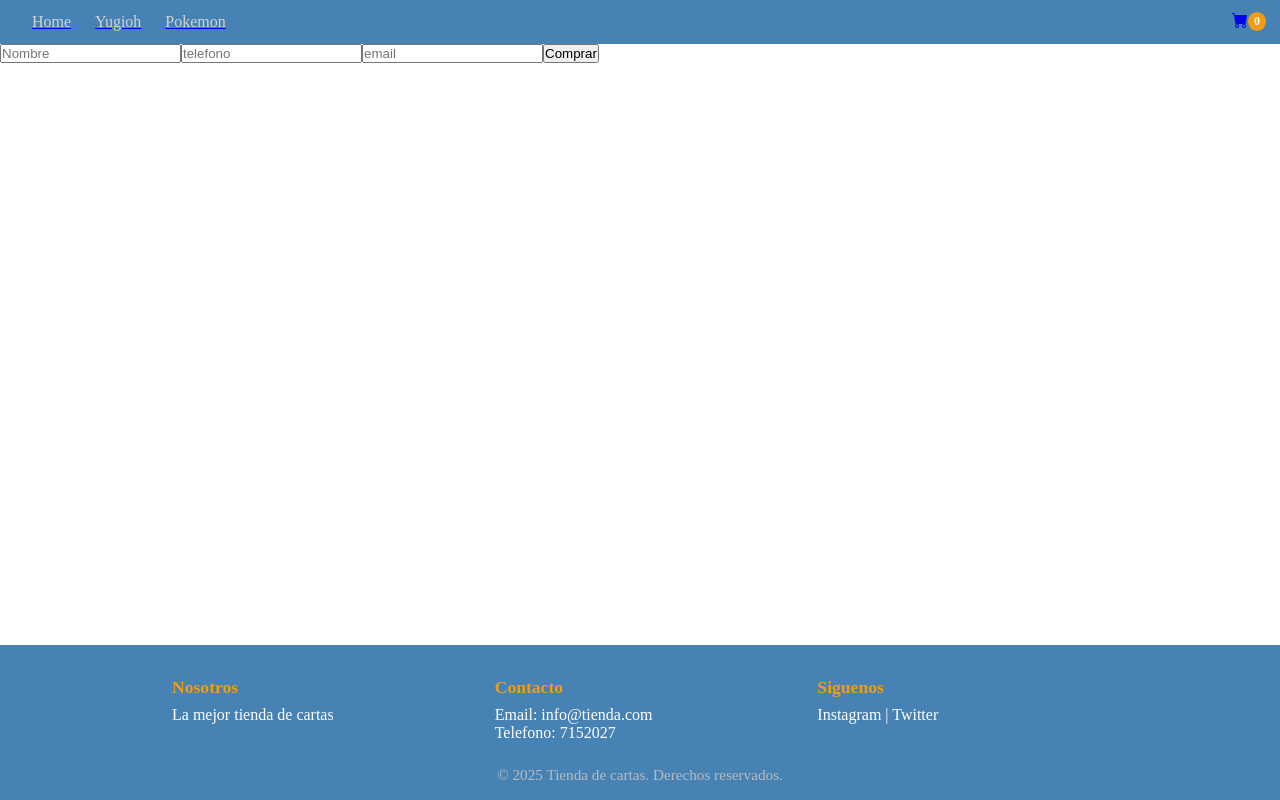
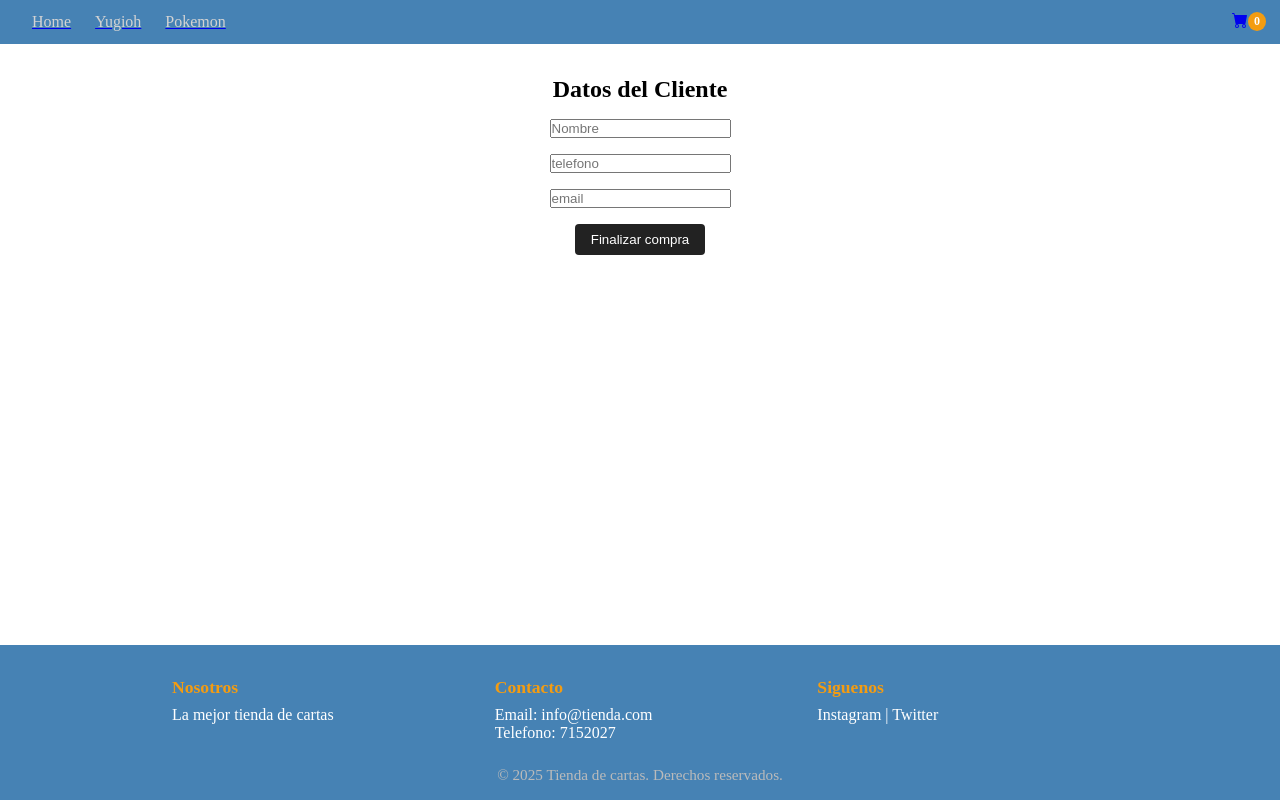
Before and after one commit to DanRamSal/React-CoderHouse-DanielRamirez, a React (Vite) app: page /checkout in a window 1280 px wide. Built offline with nearby package versions, Linux system fonts and the light colour scheme; no server answers; the HTML template or start-up script is replaced by a standard one.

Commit message:
Mensaje de toastify al completar orden

```diff
--- a/package.json
+++ b/package.json
@@ -14,7 +14,8 @@
     "react": "^19.1.0",
     "react-dom": "^19.1.0",
     "react-icons": "^5.5.0",
-    "react-router": "^7.7.1"
+    "react-router": "^7.7.1",
+    "react-toastify": "^11.0.5"
   },
   "devDependencies": {
     "@eslint/js": "^9.29.0",
--- /dev/null
+++ b/src/components/pages/checkout/Checkout.css
@@ -0,0 +1,14 @@
+.order-main-container{
+    margin-top: 2rem;
+    display: flex;
+    flex-direction: column;
+    align-items: center;
+    gap: 1rem;
+}
+
+.form-container{
+    display: flex;
+    flex-direction: column;
+    align-items: center;
+    gap: 1rem;
+}
--- a/src/components/pages/checkout/Checkout.jsx
+++ b/src/components/pages/checkout/Checkout.jsx
@@ -4,6 +4,8 @@ import {db} from "../../../firebaseConfig"
 import {useContext} from 'react';
 import { CartContext } from '../../../context/CartContext.jsx';
 import {addDoc, collection, doc, updateDoc} from "firebase/firestore"
+import { ToastContainer, toast } from 'react-toastify';
+import "./Checkout.css"
 
 export const Checkout = () => {
 
@@ -16,6 +18,8 @@ export const Checkout = () => {
     const {cart, getTotalAmount, resetCart} = useContext(CartContext);
 
     const [orderId, setOrderId] = useState(null);
+
+    const pruebaToast = () => toast("Orden generada con exito");
 
     const handleSubmit = (evento)=>{
         evento.preventDefault();
@@ -41,19 +45,25 @@ export const Checkout = () => {
             let documento = doc(productsCollection, producto.id);
             updateDoc(documento, {stock:producto.stock - producto.cantidad});
         })
+
+        pruebaToast();
     }
 
 
     return (
-        <div>
+        <div className='order-main-container'>
             {orderId ? <strong>Gracias por tu compra! Tu numero de orden es : {orderId}</strong> :
             <form onSubmit={handleSubmit}>
-                <input name="nombre" type="text" placeholder="Nombre" onChange={(evento)=>setUser({...user, nombre:evento.target.value})}/>
-                <input name="telefono" type="text" placeholder="telefono" onChange={(evento)=>setUser({...user, telefono:evento.target.value})}/>
-                <input name="email" type="text" placeholder="email" onChange={(evento)=>setUser({...user, email:evento.target.value})}/>
-                <button>Comprar</button>
+                <div className="form-container">
+                    <h2>Datos del Cliente</h2>
+                    <input name="nombre" type="text" placeholder="Nombre" onChange={(evento)=>setUser({...user, nombre:evento.target.value})}/>
+                    <input name="telefono" type="text" placeholder="telefono" onChange={(evento)=>setUser({...user, telefono:evento.target.value})}/>
+                    <input name="email" type="text" placeholder="email" onChange={(evento)=>setUser({...user, email:evento.target.value})}/>
+                    <button className="product-btn">Finalizar compra</button>
+                </div>
             </form>
             }
+            <ToastContainer position="top-right" autoClose={5000} hideProgressBar={false} newestOnTop={false} closeOnClick rtl={false} pauseOnFocusLoss draggable pauseOnHover theme="light"/>
         </div>
     )
 }
```
Also changed, not shown: 1 other file (tests, documents, lock files or other folders).
